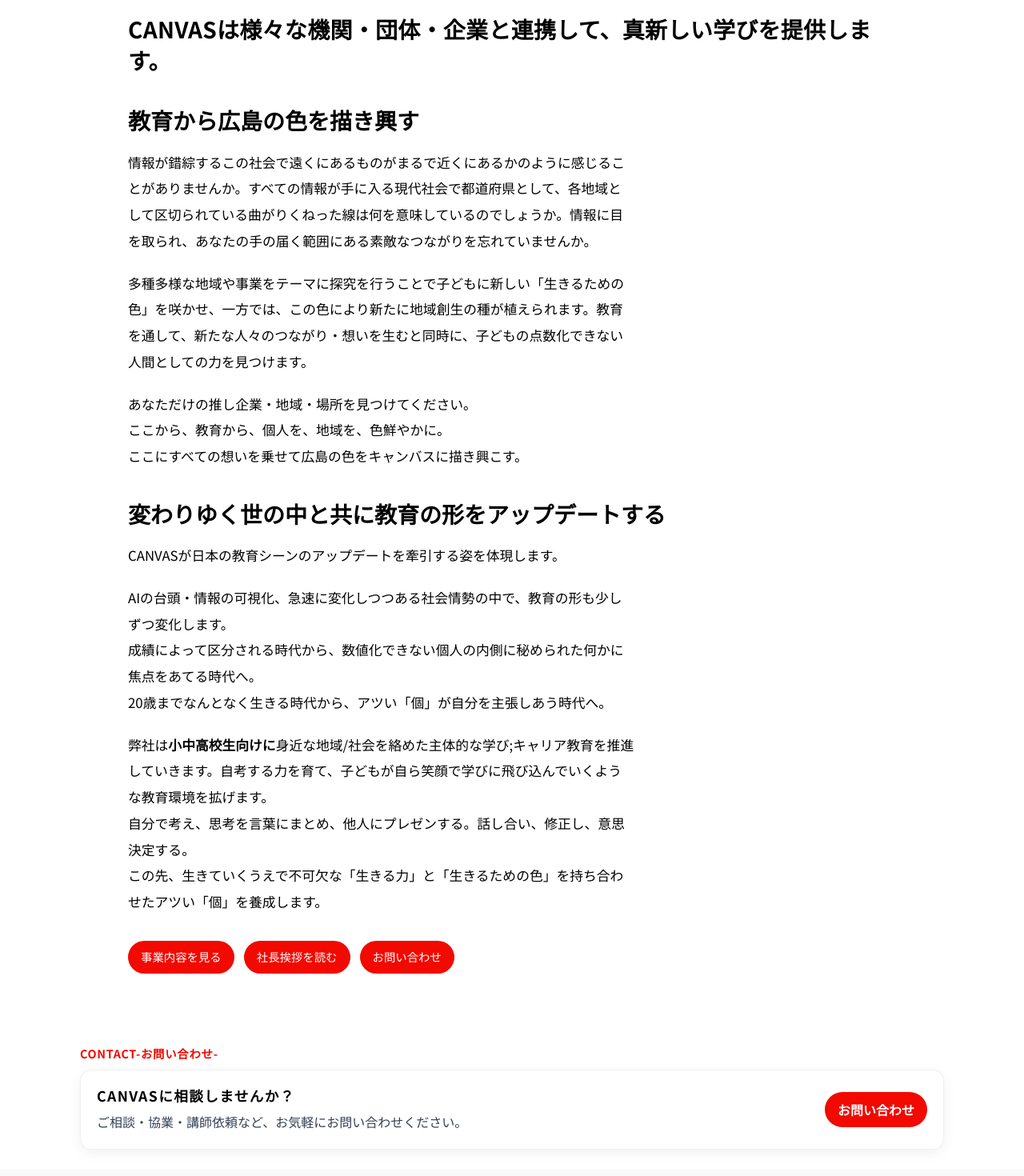
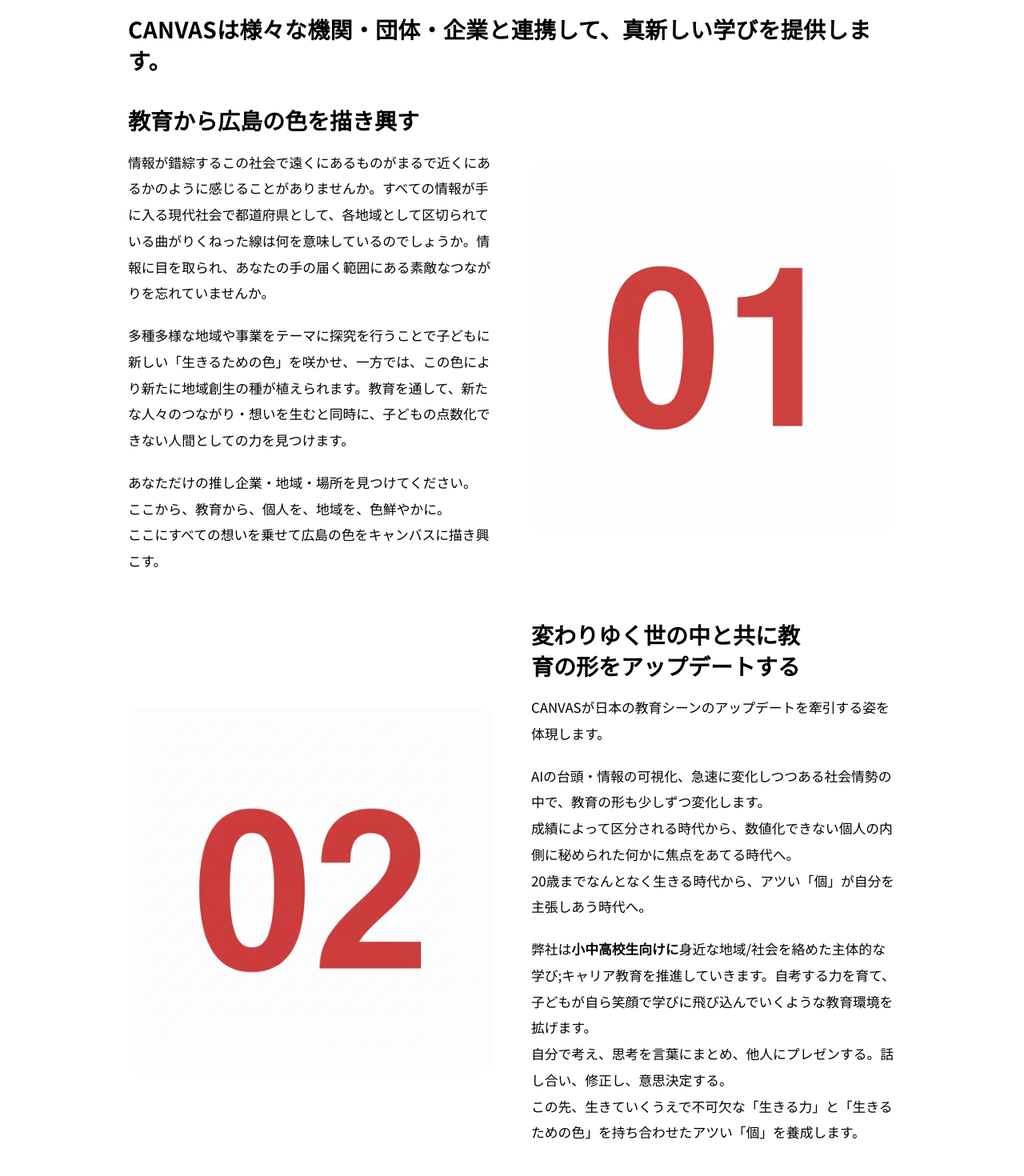
Before and after one commit to yvngmaxe/Canvas-site, a Next.js app: page /aboutus in a window 1280 px wide. Shown: the part 340-1810 px from the top of the page at 80% size. Built offline with nearby package versions, Linux system fonts and the light colour scheme; no server answers.

Commit message:
aboutus layout

```diff
--- a/app/aboutus/page.module.css
+++ b/app/aboutus/page.module.css
@@ -1,6 +1,42 @@
 .wrap {
   max-width: 960px;
   margin: 0 auto;
+}
+
+.splitSection {
+  display: flex;
+  flex-direction: column;
+  gap: 1.75rem;
+}
+
+.splitText {
+  flex: 1;
+}
+
+.splitVisual {
+  flex: 1;
+  position: relative;
+  overflow: hidden;
+}
+
+.sectionImage {
+  width: 100%;
+  height: auto;
+  border-radius: 16px;
+  object-fit: cover;
+}
+
+.splitVisual::after {
+  content: "";
+  position: absolute;
+  inset: 0;
+  border-radius: 16px;
+  background: rgba(255, 255, 255, 0.16);
+  pointer-events: none;
+}
+
+.bodyCopy {
+  display: block;
 }
 
 .introHeadline {
@@ -51,6 +87,47 @@
 
 @media (max-width: 768px) {
   .text { font-size: 1rem; }
+
+  .splitVisual { display: none; }
+
+  .bodyCopy {
+    position: relative;
+    padding: 1.5rem;
+    border-radius: 20px;
+    overflow: hidden;
+    isolation: isolate;
+  }
+
+  .bodyCopy::before {
+    content: "";
+    position: absolute;
+    inset: 0;
+    background-size: cover;
+    background-position: center;
+    opacity: 0.22;
+    z-index: 0;
+  }
+
+  .bodyCopy > * {
+    position: relative;
+    z-index: 1;
+  }
+
+  .sectionFirst .bodyCopy::before {
+    background-image: url("/images/01.png");
+  }
+
+  .sectionSecond .bodyCopy::before {
+    background-image: url("/images/02.png");
+  }
+}
+
+@media (min-width: 960px) {
+  .splitSection {
+    flex-direction: row;
+    gap: 3rem;
+    align-items: center;
+  }
 }
 
 .links {
--- a/app/aboutus/page.tsx
+++ b/app/aboutus/page.tsx
@@ -1,3 +1,4 @@
+import Image from "next/image";
 import Link from "next/link";
 import PageLayout from "@/components/PageLayout";
 import styles from "./page.module.css";
@@ -11,8 +12,10 @@ export default function AboutUsPage() {
             CANVASは様々な機関・団体・企業と連携して、真新しい学びを提供します。
           </h2>
           {/* Section 1 */}
-          <section className={styles.section}>
+          <section className={`${styles.section} ${styles.splitSection} ${styles.sectionFirst}`}>
+            <div className={styles.splitText}>
               <h2 className={styles.heading}>教育から広島の色を描き興す</h2>
+              <div className={styles.bodyCopy}>
                 <p className={styles.text}>
                   情報が錯綜するこの社会で遠くにあるものがまるで近くにあるかのように感じることがありませんか。すべての情報が手に入る現代社会で都道府県として、各地域として区切られている曲がりくねった線は何を意味しているのでしょうか。情報に目を取られ、あなたの手の届く範囲にある素敵なつながりを忘れていませんか。
                 </p>
@@ -26,13 +29,36 @@ export default function AboutUsPage() {
                   <br />
                   ここにすべての想いを乗せて広島の色をキャンバスに描き興こす。
                 </p>
+              </div>
+            </div>
+            <div className={styles.splitVisual}>
+              <Image
+                src="/images/01.png"
+                alt="CANVASの学びを象徴する色鮮やかなグラフィック"
+                width={640}
+                height={640}
+                className={styles.sectionImage}
+                priority
+              />
+            </div>
           </section>
 
           {/* Section 2 */}
-          <section className={styles.section}>
+          <section className={`${styles.section} ${styles.splitSection} ${styles.sectionSecond}`}>
+            <div className={styles.splitVisual}>
+              <Image
+                src="/images/02.png"
+                alt="学びに向かう子どもたちのイメージ"
+                width={640}
+                height={640}
+                className={styles.sectionImage}
+              />
+            </div>
+            <div className={styles.splitText}>
               <h2 className={styles.heading}>
                 変わりゆく世の中と共に教育の形をアップデートする
               </h2>
+              <div className={styles.bodyCopy}>
                 <p className={styles.text}>
                   CANVASが日本の教育シーンのアップデートを牽引する姿を体現します。
                 </p>
@@ -50,6 +76,8 @@ export default function AboutUsPage() {
                   <br />
                   この先、生きていくうえで不可欠な「生きる力」と「生きるための色」を持ち合わせたアツい「個」を養成します。
                 </p>
+              </div>
+            </div>
           </section>
 
           <div className={styles.links}>
```
Also changed, not shown: public/images/01.png, public/images/01f.png (added). Lines whose indentation alone changed are shown as unchanged.
